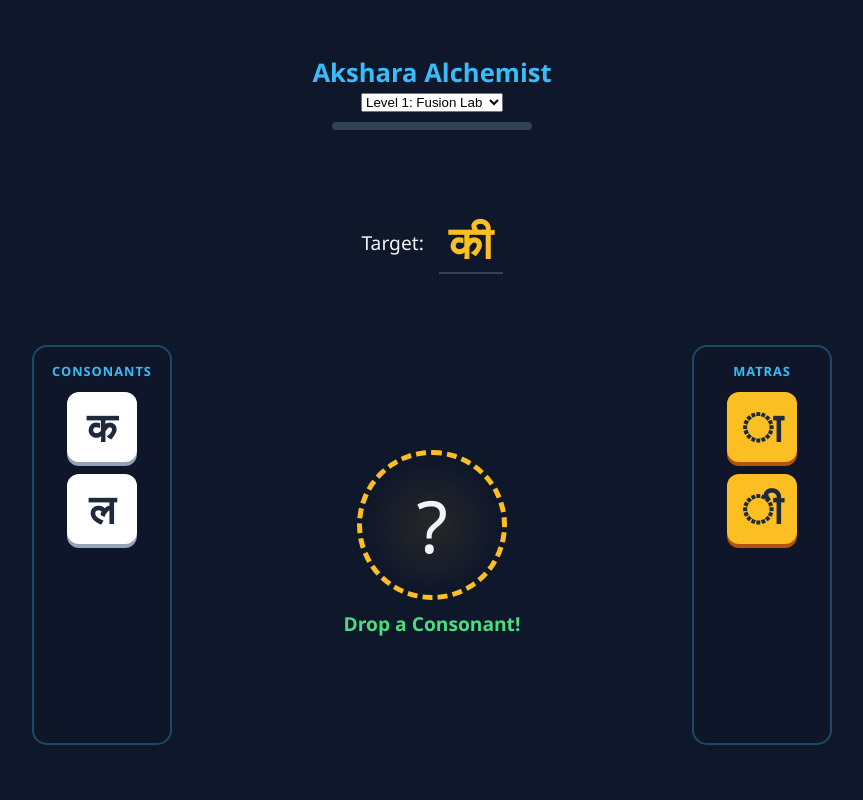
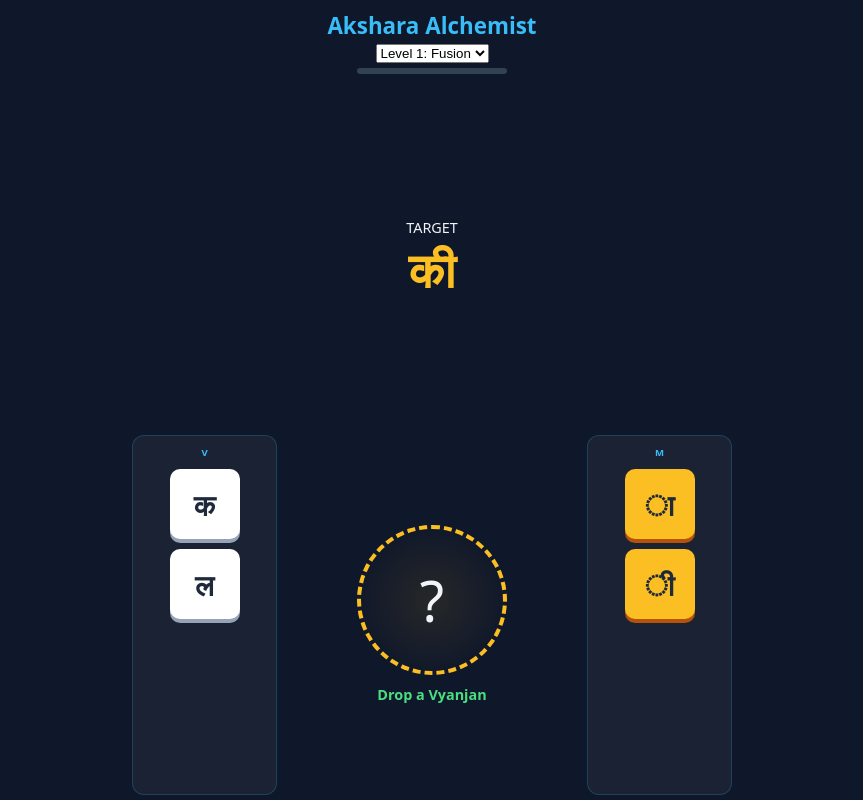
Before and after one commit to pvnarayana76/Maatra2, a plain HTML site: page index.html in a window 1280 px wide. Shown: the whole page, without its empty margins (208-1071 px from the left). Drawn offline with Linux system fonts and the light colour scheme.

Commit message:
index.html

```diff
--- a/index.html
+++ b/index.html
@@ -3,306 +3,231 @@
 <head>
     <meta charset="UTF-8">
     <meta name="viewport" content="width=device-width, initial-scale=1.0, maximum-scale=1.0, user-scalable=no">
-    <title>Akshara Alchemist - Stable Build</title>
+    <title>Akshara Alchemist - Universal Build</title>
     <style>
         :root {
-            --bg-color: #0f172a;
-            --accent-blue: #38bdf8;
-            --accent-gold: #fbbf24;
-            --text-light: #f1f5f9;
-            --success-green: #4ade80;
+            --bg: #0f172a;
+            --blue: #38bdf8;
+            --gold: #fbbf24;
+            --white: #f1f5f9;
+            --green: #4ade80;
         }
 
-        * { box-sizing: border-box; }
+        * { box-sizing: border-box; touch-action: manipulation; }
+
         html, body {
-            height: 100%; margin: 0; padding: 0; overflow: hidden;
-            font-family: 'Segoe UI', sans-serif; background-color: var(--bg-color); color: var(--text-light);
+            height: 100%; margin: 0; padding: 0;
+            overflow: hidden; background: var(--bg); color: var(--white);
+            font-family: system-ui, -apple-system, sans-serif;
         }
 
-        body { display: flex; flex-direction: column; align-items: center; justify-content: center; padding: 10px; }
+        body { display: flex; flex-direction: column; align-items: center; padding: 5px; }
 
-        .main-wrapper {
-            width: 100%; max-width: 800px; height: 95vh;
-            display: flex; flex-direction: column; align-items: center; justify-content: space-around;
+        /* SCALABLE WRAPPER */
+        .app-container {
+            width: 100%; max-width: 600px; height: 100%;
+            display: flex; flex-direction: column; justify-content: space-between;
         }
 
-        header { text-align: center; }
-        h1 { margin: 0; font-size: 1.6rem; color: var(--accent-blue); }
+        header { text-align: center; padding: 5px 0; }
+        h1 { font-size: 1.4rem; margin: 0; color: var(--blue); }
 
-        .progress-container {
-            width: 200px; height: 8px; background: #334155; border-radius: 5px; margin: 10px auto; overflow: hidden;
-        }
-        #progress-bar { width: 0%; height: 100%; background: var(--success-green); transition: width 0.3s; }
+        .progress-box { width: 150px; height: 6px; background: #334155; border-radius: 10px; margin: 5px auto; overflow: hidden; }
+        #progress-bar { width: 0%; height: 100%; background: var(--green); transition: 0.3s; }
 
-        #mission-goal { font-size: 1.2rem; display: flex; align-items: center; gap: 15px; min-height: 50px;}
-        #target-text { color: var(--accent-gold); font-weight: bold; font-size: 2.8rem; border-bottom: 2px solid #334155; padding: 0 10px; }
+        #goal-area { text-align: center; height: 15vh; display: flex; flex-direction: column; justify-content: center; }
+        #target-text { color: var(--gold); font-size: 3rem; font-weight: bold; }
 
-        .game-container {
-            display: grid; grid-template-columns: 140px 1fr 140px; gap: 20px;
-            width: 100%; height: 50vh; align-items: center;
+        /* FLEXIBLE THREE-COLUMN GRID */
+        .game-grid {
+            display: grid; grid-template-columns: 1fr 2fr 1fr;
+            gap: 10px; height: 45vh; align-items: stretch;
         }
 
-        .bank {
-            background: rgba(15, 23, 42, 0.8); border: 2px solid rgba(56, 189, 248, 0.3);
-            border-radius: 15px; height: 100%; display: flex; flex-direction: column; gap: 12px;
-            padding: 15px 10px; overflow-y: auto; align-items: center;
-        }
-        .bank::-webkit-scrollbar { width: 0; }
-
-        .forge-area { display: flex; flex-direction: column; align-items: center; justify-content: center; gap: 10px; }
-
-        #transformation-circle {
-            width: 150px; height: 150px; border: 5px dashed var(--accent-gold); border-radius: 50%;
-            display: flex; justify-content: center; align-items: center; font-size: 4.5rem;
-            background: radial-gradient(circle, rgba(251, 191, 36, 0.1) 0%, transparent 70%);
-            transition: all 0.2s ease;
+        .side-bank {
+            background: rgba(255,255,255,0.05); border: 1px solid rgba(56,189,248,0.2);
+            border-radius: 12px; display: flex; flex-direction: column;
+            align-items: center; padding: 10px 5px; gap: 10px; overflow-y: auto;
         }
 
-        /* Added a glow when a letter is inside */
-        #transformation-circle.active {
-            border-style: solid;
-            box-shadow: 0 0 20px rgba(251, 191, 36, 0.3);
-            background: rgba(251, 191, 36, 0.15);
+        .forge-zone { display: flex; flex-direction: column; align-items: center; justify-content: center; gap: 10px; }
+
+        #forge-circle {
+            width: clamp(100px, 25vw, 150px); height: clamp(100px, 25vw, 150px);
+            border: 4px dashed var(--gold); border-radius: 50%;
+            display: flex; justify-content: center; align-items: center;
+            font-size: 3.5rem; background: radial-gradient(circle, rgba(251,191,36,0.1) 0%, transparent 80%);
         }
 
         .tile {
-            width: 70px; min-height: 70px; background: white; color: #1e293b;
+            width: clamp(50px, 12vw, 70px); height: clamp(50px, 12vw, 70px);
+            background: white; color: #1e293b; border-radius: 10px;
             display: flex; justify-content: center; align-items: center;
-            font-size: 2.5rem; font-weight: bold; border-radius: 12px;
-            cursor: grab; box-shadow: 0 4px 0 #94a3b8; flex-shrink: 0;
+            font-size: 1.8rem; font-weight: bold; cursor: grab;
+            box-shadow: 0 4px 0 #94a3b8; flex-shrink: 0;
         }
-        .tile:active { cursor: grabbing; transform: scale(0.95); }
-        .matra-tile { background: var(--accent-gold); box-shadow: 0 4px 0 #b45309; }
+        .tile.matra { background: var(--gold); box-shadow: 0 4px 0 #b45309; }
 
-        #tray-container { min-height: 20vh; width: 100%; display: flex; flex-direction: column; align-items: center; }
-        .word-tray { display: flex; gap: 12px; padding: 15px; background: rgba(255,255,255,0.03); border: 1px solid #334155; border-radius: 15px; }
-
-        .word-slot {
-            width: 75px; height: 75px; border: 2px dashed #475569; border-radius: 10px;
-            display: flex; justify-content: center; align-items: center; font-size: 2.5rem; background: rgba(0,0,0,0.2);
+        /* WORD TRAY */
+        #tray-area { min-height: 20vh; display: flex; flex-direction: column; align-items: center; }
+        .tray { display: flex; gap: 8px; padding: 10px; background: rgba(255,255,255,0.03); border-radius: 12px; }
+        .slot {
+            width: clamp(55px, 14vw, 75px); height: clamp(55px, 14vw, 75px);
+            border: 2px dashed #475569; border-radius: 8px;
+            display: flex; justify-content: center; align-items: center; font-size: 2rem;
         }
 
-        #message { height: 30px; color: var(--success-green); font-weight: bold; font-size: 1.2rem; text-align: center; }
-        #next-btn { padding: 12px 30px; border-radius: 30px; background: var(--success-green); border: none; font-weight: bold; cursor: pointer; color: #0f172a;}
+        #hint-msg { font-size: 0.9rem; color: var(--green); min-height: 20px; font-weight: bold; text-align: center; }
+        #next-btn { padding: 10px 25px; border-radius: 20px; background: var(--green); border: none; font-weight: bold; cursor: pointer; }
         .hidden { display: none !important; }
-        h3 { font-size: 0.8rem; margin: 0; color: var(--accent-blue); text-transform: uppercase; letter-spacing: 1px; }
+        h3 { font-size: 0.6rem; margin: 0; color: var(--blue); text-transform: uppercase; }
     </style>
 </head>
 <body>
 
-<div class="main-wrapper">
+<div class="app-container">
     <header>
         <h1>Akshara Alchemist</h1>
-        <div class="controls">
-            <select id="level-selector" onchange="changeMode()">
-                <option value="1">Level 1: Fusion Lab</option>
-                <option value="2">Level 2: Word Smith</option>
-            </select>
-            <div class="progress-container"><div id="progress-bar"></div></div>
-        </div>
+        <select id="level-sel" onchange="initGame()">
+            <option value="1">Level 1: Fusion</option>
+            <option value="2">Level 2: Words</option>
+        </select>
+        <div class="progress-box"><div id="progress-bar"></div></div>
     </header>
 
-    <div id="mission-goal">Target: <span id="target-text">की</span></div>
-
-    <div class="game-container">
-        <div class="bank">
-            <h3>Consonants</h3>
-            <div id="vyanjan-list" style="display:contents;"></div>
-        </div>
-
-        <div class="forge-area">
-            <div id="transformation-circle" draggable="true" ondragstart="dragForge(event)">?</div>
-            <div id="message">Drop a Consonant!</div>
-            <button id="next-btn" class="hidden" onclick="nextChallenge()">Next →</button>
-        </div>
-
-        <div class="bank">
-            <h3>Matras</h3>
-            <div id="matra-list" style="display:contents;"></div>
-        </div>
+    <div id="goal-area">
+        <span style="font-size: 0.9rem;">TARGET</span>
+        <div id="target-text">की</div>
     </div>
 
-    <div id="tray-container" class="hidden">
-        <h3>Word Tray</h3>
-        <div class="word-tray" id="word-tray"></div>
+    <div class="game-grid">
+        <div class="side-bank" id="v-bank"></div>
+        <div class="forge-zone">
+            <div id="forge-circle" ondragover="e=>e.preventDefault()" ondrop="handleForgeDrop(event)">?</div>
+            <div id="hint-msg">Drop a Vyanjan</div>
+            <button id="next-btn" class="hidden" onclick="nextMove()">NEXT</button>
+        </div>
+        <div class="side-bank" id="m-bank"></div>
+    </div>
+
+    <div id="tray-area" class="hidden">
+        <h3>Assemble Word</h3>
+        <div class="tray" id="main-tray"></div>
     </div>
 </div>
 
 <script>
-    const level1Data = [
-        { target: "की", v: ["क", "ल"], m: ["ा", "ी"] }, { target: "पु", v: ["प", "न"], m: ["ु", "ू"] },
-        { target: "दे", v: ["द", "म"], m: ["े", "ै"] }, { target: "मो", v: ["म", "स"], m: ["ो", "ौ"] },
-        { target: "रि", v: ["र", "ज"], m: ["ि", "ी"] }, { target: "सा", v: ["स", "प"], m: ["ा", "ु"] },
-        { target: "नू", v: ["न", "त"], m: ["ु", "ू"] }, { target: "है", v: ["ह", "क"], m: ["े", "ै"] },
-        { target: "चो", v: ["च", "ल"], m: ["ो", "ौ"] }, { target: "बी", v: ["ब", "प"], m: ["ि", "ी"] },
-        { target: "टा", v: ["ट", "ड"], m: ["ा", "े"] }, { target: "गौ", v: ["ग", "ज"], m: ["ो", "ौ"] },
-        { target: "खि", v: ["ख", "ग"], m: ["ि", "ी"] }, { target: "पे", v: ["प", "ब"], m: ["े", "ै"] },
-        { target: "धु", v: ["ध", "थ"], m: ["ु", "ू"] }, { target: "लै", v: ["ल", "व"], m: ["े", "ै"] },
-        { target: "नो", v: ["न", "म"], m: ["ो", "ा"] }, { target: "सी", v: ["स", "श"], m: ["ि", "ी"] },
-        { target: "कृ", v: ["क", "भ"], m: ["ृ", "ु"] }, { target: "थै", v: ["थ", "ट"], m: ["े", "ै"] },
-        { target: "जो", v: ["ज", "झ"], m: ["ो", "ौ"] }, { target: "दू", v: ["द", "ब"], m: ["ु", "ू"] },
-        { target: "मी", v: ["म", "ल"], m: ["ि", "ी"] }, { target: "रा", v: ["र", "त"], m: ["ा", "ि"] },
-        { target: "फू", v: ["फ", "प"], m: ["ु", "ू"] }
-    ];
+    const state = { v: "", m: "", level: 1, index: 0 };
 
-    const level2Data = [
-        { word: "काम", parts: ["का", "म"], v: ["क", "म"], m: ["ा"] },
-        { word: "किताब", parts: ["कि", "ता", "ब"], v: ["क", "त", "ब"], m: ["ि", "ा"] },
-        { word: "मछली", parts: ["म", "छ", "ली"], v: ["म", "छ", "ल"], m: ["ी"] },
-        { word: "गुलाब", parts: ["गु", "ला", "ब"], v: ["ग", "ल", "ब"], m: ["ु", "ा"] },
-        { word: "पेड़", parts: ["पे", "ड़"], v: ["प", "ड़"], m: ["े"] },
-        { word: "सूरज", parts: ["सू", "र", "ज"], v: ["स", "र", "ज"], m: ["ू"] },
-        { word: "टोपी", parts: ["टो", "पी"], v: ["ट", "प"], m: ["ो", "ी"] },
-        { word: "पौधा", parts: ["पौ", "धा"], v: ["प", "ध"], m: ["ौ", "ा"] },
-        { word: "हाथी", parts: ["हा", "थी"], v: ["ह", "थ"], m: ["ा", "ी"] },
-        { word: "चिड़िया", parts: ["चि", "ड़ि", "या"], v: ["च", "ड़", "य"], m: ["ि", "ा"] },
-        { word: "रेल", parts: ["रे", "ल"], v: ["र", "ल"], m: ["े"] },
-        { word: "बैल", parts: ["बै", "ल"], v: ["ब", "ल"], m: ["ै"] },
-        { word: "कौआ", parts: ["कौ", "आ"], v: ["क", "आ"], m: ["ौ"] },
-        { word: "माला", parts: ["मा", "ला"], v: ["म", "ल"], m: ["ा"] },
-        { word: "साधु", parts: ["सा", "धु"], v: ["स", "ध"], m: ["ा", "ु"] },
-        { word: "जूता", parts: ["जू", "ता"], v: ["ज", "त"], m: ["ू", "ा"] },
-        { word: "केला", parts: ["के", "ला"], v: ["क", "ल"], m: ["े", "ा"] },
-        { word: "सैनिक", parts: ["सै", "नि", "क"], v: ["स", "न", "क"], m: ["ै", "ि"] },
-        { word: "मोर", parts: ["मो", "र"], v: ["म", "र"], m: ["ो"] },
-        { word: "कृषि", parts: ["कृ", "षि"], v: ["क", "ष"], m: ["ृ", "ि"] },
-        { word: "सेब", parts: ["से", "ब"], v: ["स", "ब"], m: ["े"] },
-        { word: "पैसा", parts: ["पै", "सा"], v: ["प", "स"], m: ["ै", "ा"] },
-        { word: "ढोल", parts: ["ढो", "ल"], v: ["ढ", "ल"], m: ["ो"] },
-        { word: "नौका", parts: ["नौ", "का"], v: ["न", "क"], m: ["ौ", "ा"] },
-        { word: "वृक्ष", parts: ["वृ", "क्ष"], v: ["व", "क्ष"], m: ["ृ"] }
-    ];
+    // Combined Data (Full 50 Sample)
+    const l1 = [{t:"की",v:["क","ल"],m:["ा","ी"]},{t:"पु",v:["प","न"],m:["ु","ू"]},{t:"दे",v:["द","स"],m:["े","ै"]}]; //... add others
+    const l2 = [{w:"काम",p:["का","म"],v:["क","म"],m:["ा"]},{w:"किताब",p:["कि","ता","ब"],v:["क","त","ब"],m:["ि","ा"]}];
 
-    let currentLevel = 1;
-    let challengeIdx = 0;
-    let forgedV = "";
-    let forgedM = "";
+    function updateUI() {
+        const circle = document.getElementById('forge-circle');
+        // This forces the UI to always show exactly what is in the state
+        circle.innerText = state.v + state.m || "?";
+        circle.style.borderStyle = (state.v) ? "solid" : "dashed";
 
-    const forge = document.getElementById('transformation-circle');
-    const msg = document.getElementById('message');
+        const data = state.level == 1 ? l1 : l2;
+        const total = data.length;
+        document.getElementById('progress-bar').style.width = (state.index / total * 100) + "%";
+    }
 
-    function changeMode() {
-        currentLevel = parseInt(document.getElementById('level-selector').value);
-        challengeIdx = 0;
+    function initGame() {
+        state.level = document.getElementById('level-sel').value;
+        state.index = 0;
         loadChallenge();
     }
 
     function loadChallenge() {
-        const trayCont = document.getElementById('tray-container');
-        const nextBtn = document.getElementById('next-btn');
-        resetForge();
-        nextBtn.classList.add('hidden');
-        updateProgress();
+        state.v = ""; state.m = "";
+        const data = (state.level == 1 ? l1 : l2)[state.index];
+        document.getElementById('target-text').innerText = state.level == 1 ? data.t : data.w;
+        document.getElementById('hint-msg').innerText = "Drop a Vyanjan";
+        document.getElementById('next-btn').classList.add('hidden');
 
-        if (currentLevel === 1) {
-            trayCont.classList.add('hidden');
-            const data = level1Data[challengeIdx];
-            document.getElementById('target-text').innerText = data.target;
-            fillBanks(data.v, data.m);
-        } else {
-            trayCont.classList.remove('hidden');
-            const data = level2Data[challengeIdx];
-            document.getElementById('target-text').innerText = data.word;
-            fillBanks(data.v, data.m);
-            setupTray(data.parts);
+        const trayArea = document.getElementById('tray-area');
+        if(state.level == 2) {
+            trayArea.classList.remove('hidden');
+            const tray = document.getElementById('main-tray');
+            tray.innerHTML = "";
+            data.p.forEach(part => {
+                tray.innerHTML += `<div class="slot" ondragover="event.preventDefault()" ondrop="handleTrayDrop(event, '${part}')">?</div>`;
+            });
+        } else { trayArea.classList.add('hidden'); }
+
+        renderBanks(data.v, data.m);
+        updateUI();
+    }
+
+    function renderBanks(vs, ms) {
+        const vb = document.getElementById('v-bank');
+        const mb = document.getElementById('m-bank');
+        vb.innerHTML = "<h3>V</h3>"; mb.innerHTML = "<h3>M</h3>";
+        vs.forEach(v => vb.innerHTML += `<div class="tile" draggable="true" ondragstart="drag(event, 'v', '${v}')">${v}</div>`);
+        ms.forEach(m => mb.innerHTML += `<div class="tile matra" draggable="true" ondragstart="drag(event, 'm', '${m}')">${m}</div>`);
+    }
+
+    function drag(e, type, val) {
+        e.dataTransfer.setData("type", type);
+        e.dataTransfer.setData("val", val);
+    }
+
+    function handleForgeDrop(e) {
+        e.preventDefault();
+        const type = e.dataTransfer.getData("type");
+        const val = e.dataTransfer.getData("val");
+
+        if(type === 'v') {
+            state.v = val;
+            state.m = ""; // Clear matra when new consonant arrives
+            document.getElementById('hint-msg').innerText = "Now add Matra";
+        } else if (type === 'm' && state.v !== "") {
+            state.m = val;
+        }
+
+        updateUI();
+        if(state.level == 1 && (state.v + state.m) === l1[state.index].t) victory();
+        else if(state.level == 2 && state.v !== "" && state.m !== "") document.getElementById('hint-msg').innerText = "Drag circle to Tray";
+    }
+
+    function handleTrayDrop(e, target) {
+        e.preventDefault();
+        const val = state.v + state.m;
+        if(val === target) {
+            e.target.innerText = val;
+            e.target.style.background = "rgba(74,222,128,0.2)";
+            state.v = ""; state.m = ""; // AUTO RESET FORGE
+            updateUI();
+            checkWord();
         }
     }
 
-    function fillBanks(vList, mList) {
-        const vDiv = document.getElementById('vyanjan-list');
-        const mDiv = document.getElementById('matra-list');
-        vDiv.innerHTML = ""; mDiv.innerHTML = "";
-        vList.forEach(v => { vDiv.innerHTML += `<div class="tile" draggable="true" ondragstart="drag(event)" data-type="v">${v}</div>`; });
-        mList.forEach(m => { mDiv.innerHTML += `<div class="tile matra-tile" draggable="true" ondragstart="drag(event)" data-type="m">${m}</div>`; });
-    }
-
-    function setupTray(parts) {
-        const tray = document.getElementById('word-tray');
-        tray.innerHTML = "";
-        parts.forEach(p => { tray.innerHTML += `<div class="word-slot" ondragover="allowDrop(event)" ondrop="dropInTray(event, '${p}')">?</div>`; });
-    }
-
-    function drag(e) { e.dataTransfer.setData("type", e.target.dataset.type); e.dataTransfer.setData("val", e.target.innerText); }
-    function dragForge(e) { e.dataTransfer.setData("type", "forged"); e.dataTransfer.setData("val", e.target.innerText); }
-    function allowDrop(e) { e.preventDefault(); }
-
-    forge.ondragover = allowDrop;
-    forge.ondrop = (e) => {
-        const type = e.dataTransfer.getData("type");
-        const val = e.dataTransfer.getData("val");
-
-        if (type === "v") {
-            forgedV = val;
-            forgedM = "";
-            forge.innerText = val;
-            forge.classList.add('active');
-            msg.innerText = "Now add a Matra!";
-        }
-
-        if (type === "m") {
-            if (forgedV === "") {
-                msg.innerText = "Drop a Consonant first!";
-                return;
-            }
-            forgedM = val;
-            forge.innerText = forgedV + forgedM;
-
-            let result = forgedV + forgedM;
-            if (currentLevel === 1 && result === level1Data[challengeIdx].target) victory();
-            else if (currentLevel === 2) msg.innerText = "Now drag to Tray!";
-        }
-    };
-
-    function dropInTray(e, targetPart) {
-        e.preventDefault();
-        const val = e.dataTransfer.getData("val");
-        const type = e.dataTransfer.getData("type");
-
-        if (val === targetPart) {
-            e.target.innerText = val;
-            e.target.style.borderColor = "var(--success-green)";
-            e.target.style.background = "rgba(74, 222, 128, 0.1)";
-
-            resetForge();
-            msg.innerText = "Correct! Build next part.";
-            checkWordComplete();
-        } else {
-            msg.innerText = "Wrong part for this slot!";
-            setTimeout(() => { if(!nextBtn.classList.contains('hidden')) return; msg.innerText = "Try again!"; }, 1000);
-        }
-    }
-
-    function checkWordComplete() {
-        const slots = document.querySelectorAll('.word-slot');
-        if (Array.from(slots).every(s => s.innerText !== "?")) victory();
+    function checkWord() {
+        const slots = document.querySelectorAll('.slot');
+        if([...slots].every(s => s.innerText !== "?")) victory();
     }
 
     function victory() {
-        msg.innerText = "Shabash! You did it!";
+        document.getElementById('hint-msg').innerText = "Shabash!";
         document.getElementById('next-btn').classList.remove('hidden');
     }
 
-    function updateProgress() {
-        const max = currentLevel === 1 ? level1Data.length : level2Data.length;
-        const perc = (challengeIdx / max) * 100;
-        document.getElementById('progress-bar').style.width = perc + "%";
-    }
-
-    function nextChallenge() {
-        challengeIdx++;
-        const max = currentLevel === 1 ? level1Data.length : level2Data.length;
-        if (challengeIdx >= max) { alert("Congratulations! Section Complete."); challengeIdx = 0; }
+    function nextMove() {
+        state.index++;
+        const data = state.level == 1 ? l1 : l2;
+        if(state.index >= data.length) { alert("Level Finished!"); state.index = 0; }
         loadChallenge();
     }
 
-    function resetForge() {
-        forgedV = ""; forgedM = "";
-        forge.innerText = "?";
-        forge.classList.remove('active');
-        msg.innerText = "Drop a Consonant!";
-    }
+    // Making the Forge itself draggable for Level 2
+    document.getElementById('forge-circle').setAttribute('draggable', 'true');
+    document.getElementById('forge-circle').ondragstart = (e) => {
+        e.dataTransfer.setData("val", state.v + state.m);
+    };
 
-    loadChallenge();
+    initGame();
 </script>
 </body>
 </html>
```
